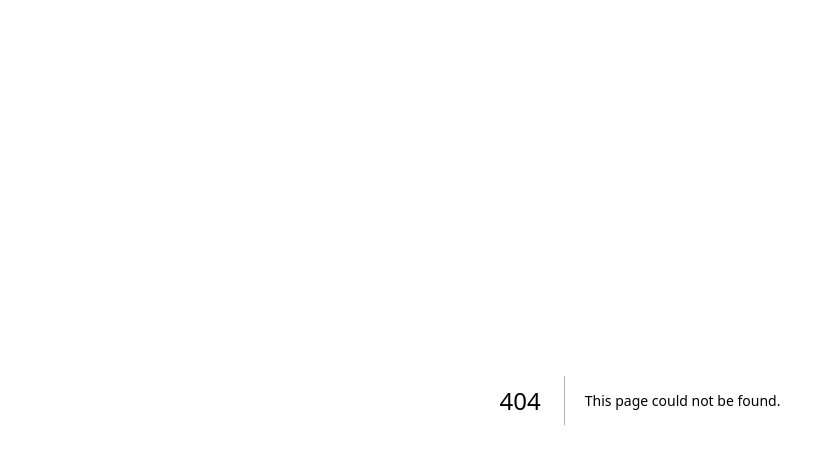
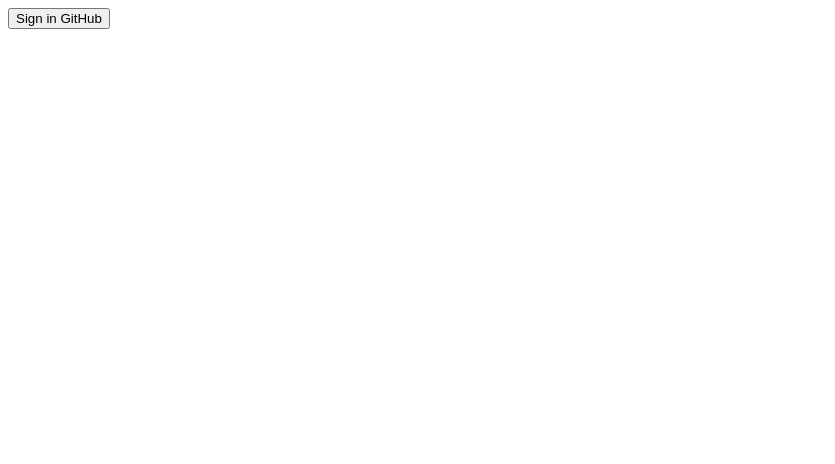
Before and after one commit to The-Programming-Lab/main-client, a Next.js app: page /login in a window 1280 px wide. Before the commit this address had no page. Shown: the top 464 px of the page, without its empty margins (0-835 px from the left). Built offline with nearby package versions, Linux system fonts and the light colour scheme.

Commit message:
add login button and env variable injection.

```diff
--- a/package.json
+++ b/package.json
@@ -19,6 +19,7 @@
     "client-only": "^0.0.1",
     "eslint": "8.36.0",
     "eslint-config-next": "13.2.4",
+    "firebase": "^9.19.1",
     "framer-motion": "^10.10.0",
     "next": "13.2.4",
     "react": "18.2.0",
--- /dev/null
+++ b/src/pages/login.tsx
@@ -0,0 +1,40 @@
+import { initializeApp } from 'firebase/app';
+import { getAuth, signInWithPopup, GithubAuthProvider } from 'firebase/auth';
+
+function App() {
+  const firebaseConfig = {
+    apiKey: "AIzaSyBCdjPR5fIQLcpRe8yYKnp7r8mPnLp78_w",
+    authDomain: "the-programming-lab-d883c.firebaseapp.com",
+    databaseURL: "https://the-programming-lab-d883c-default-rtdb.firebaseio.com",
+    projectId: "the-programming-lab-d883c",
+    storageBucket: "the-programming-lab-d883c.appspot.com",
+    messagingSenderId: "8803580286",
+    appId: "1:8803580286:web:ce74d9065be3aaffffdb2f",
+    measurementId: "G-K2VSFCED77"
+  };
+
+  const firebaseApp = initializeApp(firebaseConfig);
+
+  async function signInWithGithubAndGetIdToken() {
+    const auth = getAuth();
+    const provider = new GithubAuthProvider();
+
+    try {
+      const result = await signInWithPopup(auth, provider);
+      const idToken = await auth.currentUser.getIdToken();
+      console.log('ID Token:', idToken);
+    } catch (error) {
+      console.error('Error during sign-in:', error);
+    }
+  }
+
+  return (
+    <div className="App">
+      <div>
+        <button onClick={signInWithGithubAndGetIdToken}>Sign in GitHub</button>
+      </div>
+    </div>
+  )
+}
+
+export default App
```
Also changed, not shown: 1 other file (tests, documents, lock files or other folders).
